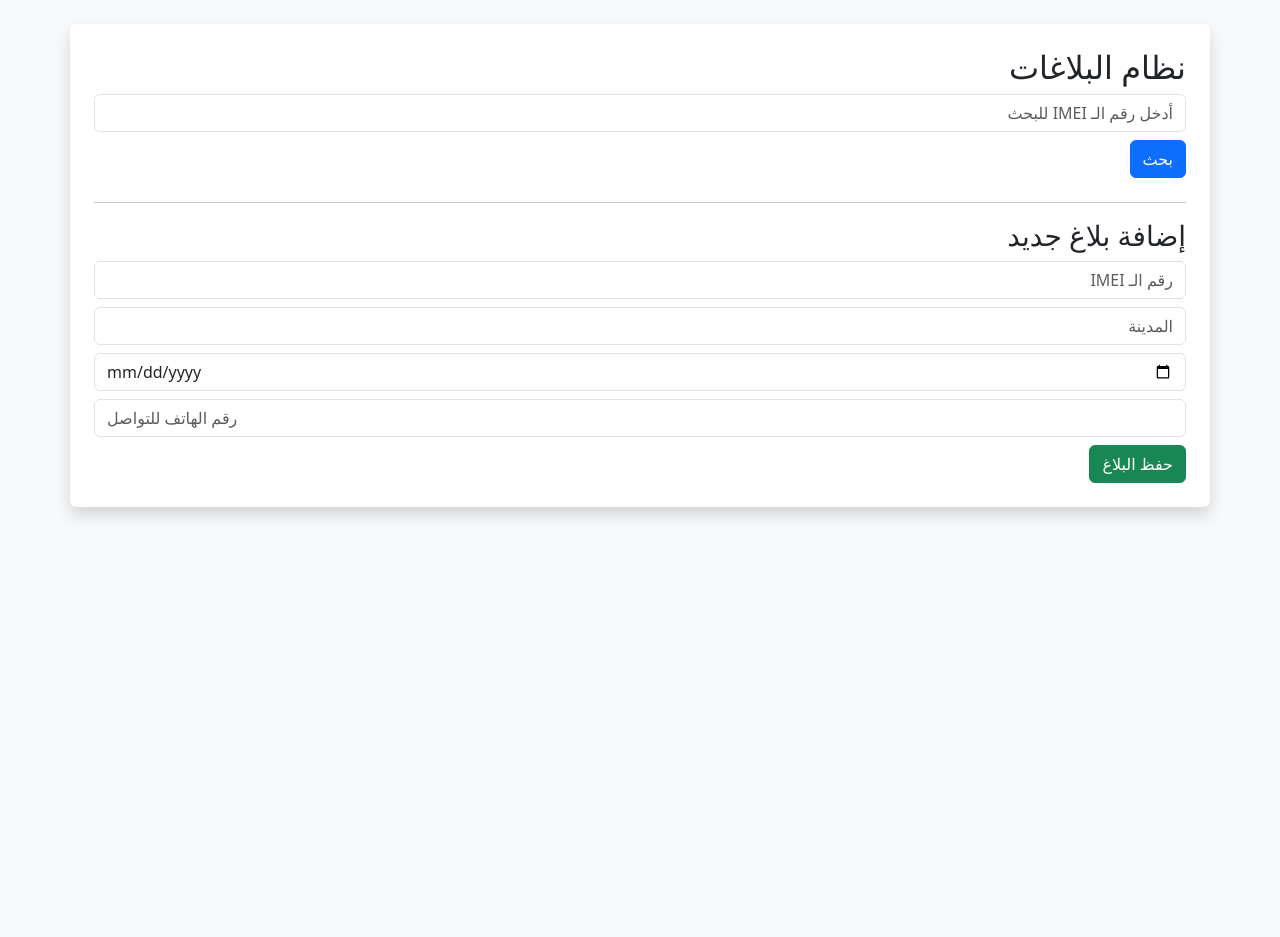
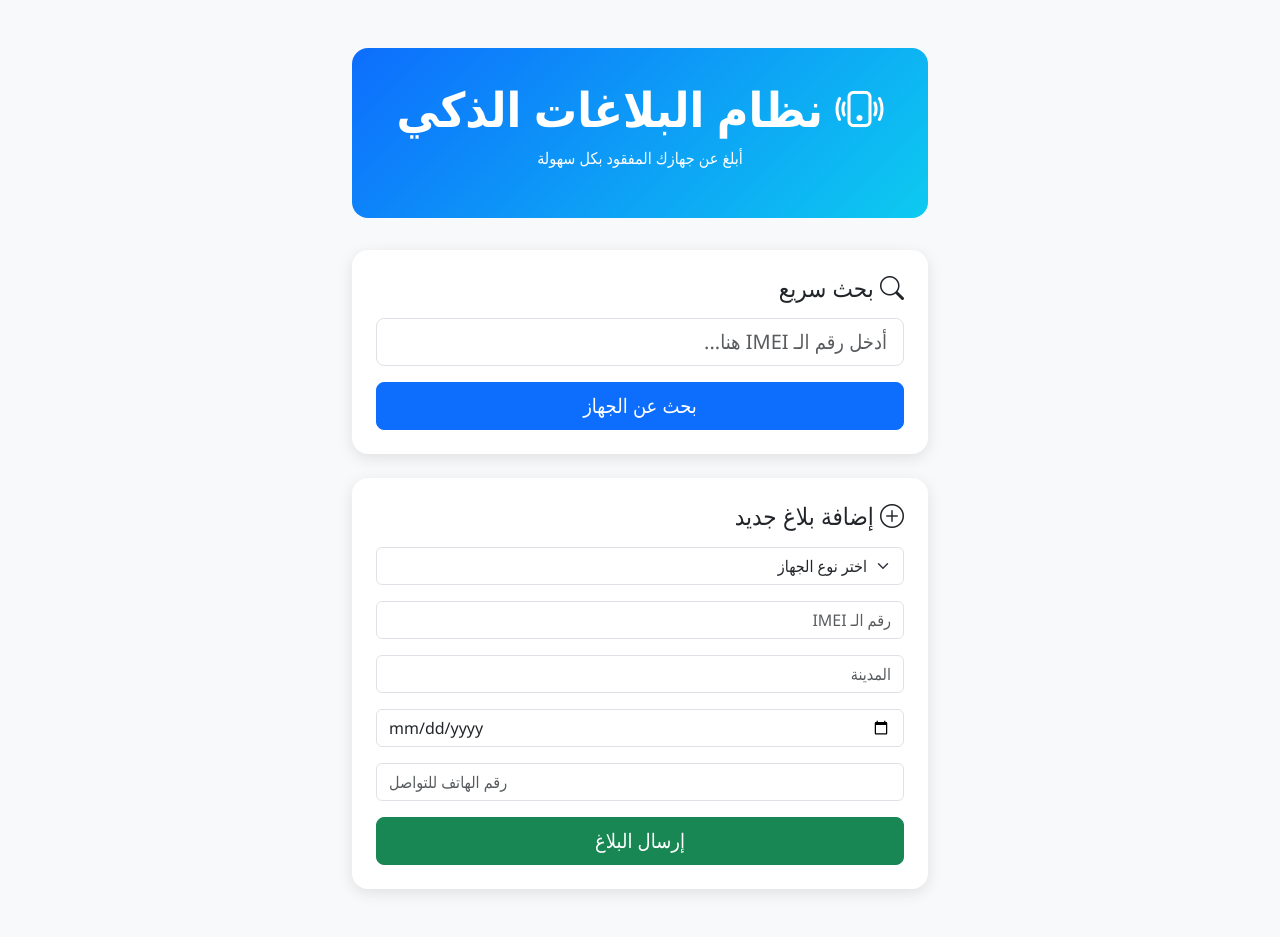
Before and after one commit to Ali202004/stolen-phones-project, a Flask app: page / in a window 1280 px wide. Before the commit the page ends 518 px from the top, so only its background shows below. Run offline with Flask 3, Linux system fonts and the light colour scheme.

Commit message:
Update index.html

```diff
--- a/templates/index.html
+++ b/templates/index.html
@@ -1,29 +1,47 @@
 <!DOCTYPE html>
 <html lang="ar" dir="rtl">
 <head>
+    <meta charset="UTF-8">
     <link href="https://cdn.jsdelivr.net/npm/bootstrap@5.3.0/dist/css/bootstrap.min.css" rel="stylesheet">
-    <title>نظام بلاغات الأجهزة</title>
+    <link rel="stylesheet" href="https://cdn.jsdelivr.net/npm/bootstrap-icons@1.10.0/font/bootstrap-icons.css">
+    <style>
+        body { background: #f8f9fa; font-family: 'Segoe UI', Tahoma, sans-serif; }
+        .hero { background: linear-gradient(135deg, #0d6efd, #0dcaf0); color: white; padding: 2rem; border-radius: 1rem; margin-bottom: 2rem; }
+        .card-custom { border-radius: 1rem; border: none; box-shadow: 0 4px 15px rgba(0,0,0,0.1); }
+    </style>
+    <title>نظام بلاغات الأجهزة المفقودة</title>
 </head>
-<body class="bg-light p-4">
-    <div class="container shadow p-4 bg-white rounded">
-        <h2>نظام البلاغات</h2>
+<body>
+    <div class="container py-5" style="max-width: 600px;">
+        <div class="hero text-center">
+            <h1 class="display-5 fw-bold"><i class="bi bi-phone-vibrate"></i> نظام البلاغات الذكي</h1>
+            <p>أبلغ عن جهازك المفقود بكل سهولة</p>
+        </div>
 
-        <form method="POST" class="mb-4">
-            <input type="text" name="search_imei" class="form-control" placeholder="أدخل رقم الـ IMEI للبحث">
-            <button type="submit" class="btn btn-primary mt-2">بحث</button>
-        </form>
-        {% if search_result %} <div class="alert alert-info">{{ search_result }}</div> {% endif %}
+        <div class="card card-custom p-4 mb-4">
+            <h4 class="mb-3"><i class="bi bi-search"></i> بحث سريع</h4>
+            <form method="POST">
+                <input type="text" name="search_imei" class="form-control form-control-lg" placeholder="أدخل رقم الـ IMEI هنا...">
+                <button type="submit" class="btn btn-primary w-100 mt-3 btn-lg">بحث عن الجهاز</button>
+            </form>
+        </div>
 
-        <hr>
-
-        <h3>إضافة بلاغ جديد</h3>
-        <form action="/add" method="POST">
-            <input type="text" name="imei" class="form-control mb-2" placeholder="رقم الـ IMEI" required>
-            <input type="text" name="city" class="form-control mb-2" placeholder="المدينة" required>
-            <input type="date" name="date" class="form-control mb-2" required>
-            <input type="tel" name="phone" class="form-control mb-2" placeholder="رقم الهاتف للتواصل" required>
-            <button type="submit" class="btn btn-success">حفظ البلاغ</button>
-        </form>
+        <div class="card card-custom p-4">
+            <h4 class="mb-3"><i class="bi bi-plus-circle"></i> إضافة بلاغ جديد</h4>
+            <form action="/add" method="POST">
+                <select name="brand" class="form-select mb-3" required>
+                    <option value="" disabled selected>اختر نوع الجهاز</option>
+                    <option value="Samsung">سامسونج</option><option value="Apple">آيفون</option>
+                    <option value="Xiaomi">شاومي</option><option value="Huawei">هواوي</option>
+                    <option value="Other">أجهزة أخرى</option>
+                </select>
+                <input type="text" name="imei" class="form-control mb-3" placeholder="رقم الـ IMEI" required>
+                <input type="text" name="city" class="form-control mb-3" placeholder="المدينة" required>
+                <input type="date" name="date" class="form-control mb-3" required>
+                <input type="tel" name="phone" class="form-control mb-3" placeholder="رقم الهاتف للتواصل" required>
+                <button type="submit" class="btn btn-success w-100 btn-lg">إرسال البلاغ</button>
+            </form>
+        </div>
     </div>
 </body>
 </html>
```
